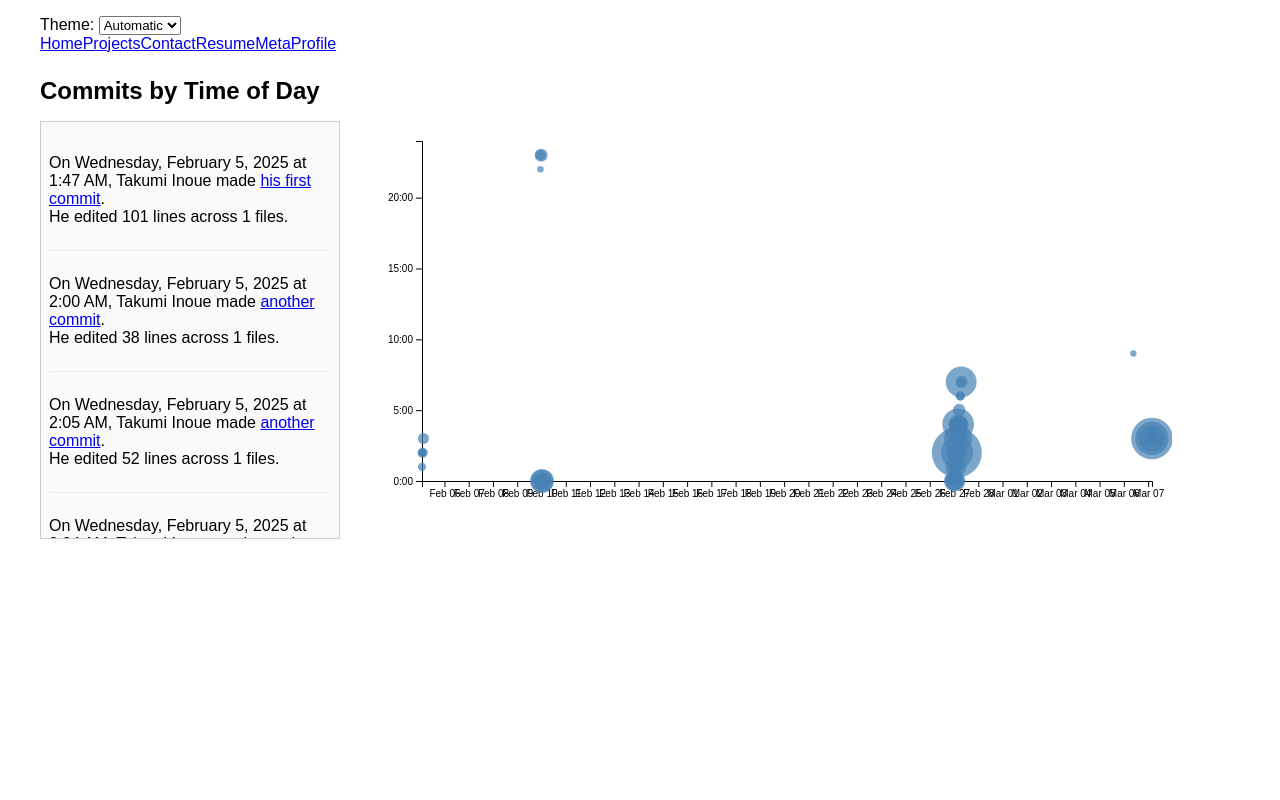
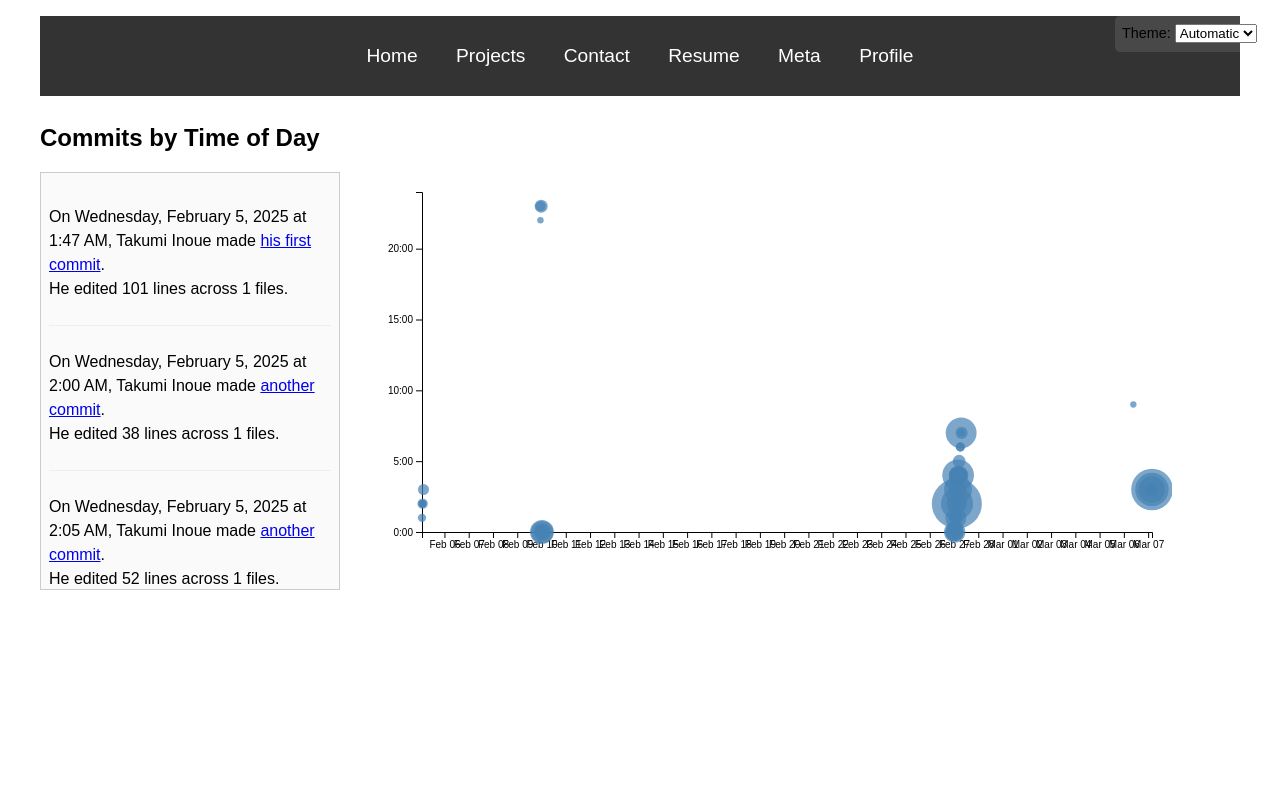
Before and after one commit to Marshami/portfolio, a plain HTML site: page meta/index.html in a window 1280 px wide. Drawn offline with nearby package versions, Linux system fonts and the light colour scheme.

Commit message:
Update index.html

```diff
--- a/meta/index.html
+++ b/meta/index.html
@@ -4,28 +4,33 @@
   <meta charset="UTF-8" />
   <title>Codebase Evolution</title>
 
-  <!-- Link your main stylesheet -->
-  <link rel="stylesheet" href="style.css">
+  <!-- (1) Global portfolio stylesheet for nav bar, fonts, etc. -->
+  <link rel="stylesheet" href="../style.css" />
 
-  <!-- D3 + your main script -->
+  <!-- (2) Local scrollytelling styles for THIS meta page -->
+  <link rel="stylesheet" href="style.css" />
+
+  <!-- (3) Scripts: D3, main.js, optional global nav -->
   <script src="https://d3js.org/d3.v7.min.js"></script>
   <script src="main.js" defer></script>
-
-  <!-- (Optional) If you have a global navigation or other script: -->
   <script src="../global.js" type="module"></script>
 </head>
 <body>
 
-  <!-- Heading for your chart -->
+  <!-- HEADINGS / NAV / ETC. above the scrollytelling container -->
+
   <h2>Commits by Time of Day</h2>
 
-  <!-- TWO-COLUMN LAYOUT:
-       left = scrollable commits, right = chart -->
+  <!--
+    TWO-COLUMN LAYOUT
+    Left side = scrollable container (all commits)
+    Right side = D3 chart
+  -->
   <div id="scrollytelling">
-    <!-- Left side: scroll-container for all commit paragraphs -->
+    <!-- Left: scroll container -->
     <div id="scroll-container"></div>
 
-    <!-- Right side: chart created by main.js -->
+    <!-- Right: chart -->
     <div id="chart"></div>
   </div>
 
```
